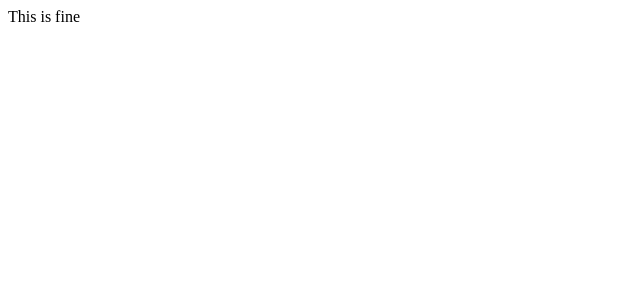
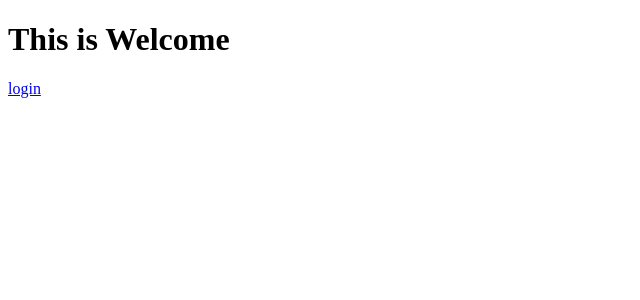
Before and after one commit to userdansilva/react-boilerplate, a React (Vite) app: page / in a window 1280 px wide. Shown: the top 300 px of the page, without its empty margins (0-640 px from the left). Built offline with nearby package versions, Linux system fonts and the light colour scheme.

Commit message:
Basic routing with react-router-dom using code split

```diff
--- a/package.json
+++ b/package.json
@@ -10,7 +10,9 @@
   },
   "dependencies": {
     "react": "^18.2.0",
-    "react-dom": "^18.2.0"
+    "react-dom": "^18.2.0",
+    "react-error-boundary": "^3.1.4",
+    "react-router-dom": "^6.4.3"
   },
   "devDependencies": {
     "@types/react": "^18.0.24",
--- a/src/App.tsx
+++ b/src/App.tsx
@@ -1,8 +1,11 @@
+import { BrowserRouter } from "react-router-dom";
+import { Routes } from "./routes";
+
 function App() {
   return (
-    <div className="App">
-      This is fine
-    </div>
+    <BrowserRouter>
+      <Routes />
+    </BrowserRouter>
   );
 }
 
--- /dev/null
+++ b/src/modules/auth/pages/index.tsx
@@ -0,0 +1,7 @@
+function Login() {
+  return (
+    <h1>This is login page</h1>
+  );
+}
+
+export default Login;
--- /dev/null
+++ b/src/modules/example/pages/index.tsx
@@ -0,0 +1,9 @@
+function Example() {
+  return (
+    <div>
+      <h1>This is Example</h1>
+    </div>
+  );
+}
+
+export default Example;
--- /dev/null
+++ b/src/modules/welcome/pages/index.tsx
@@ -0,0 +1,15 @@
+import { Link } from "react-router-dom";
+
+function Welcome() {
+  return (
+    <div>
+      <h1>This is Welcome</h1>
+
+      <Link to="auth/login">
+        login
+      </Link>
+    </div>
+  );
+}
+
+export default Welcome;
--- /dev/null
+++ b/src/routes/index.tsx
@@ -0,0 +1,43 @@
+import { lazy, Suspense } from "react";
+import { Routes as Switch, Route, Outlet } from "react-router-dom";
+import { ErrorBoundary } from "react-error-boundary";
+
+const Welcome = lazy(() => import("../modules/welcome/pages"));
+const Login = lazy(() => import("../modules/auth/pages"));
+const NotFound = lazy(() => import("../shared/pages/404"));
+
+function ErrorHandler() {
+  return (
+    <ErrorBoundary fallback={<h1>Ops! Something went wrong</h1>}>
+      <Outlet />
+    </ErrorBoundary>
+  );
+}
+
+function LazyHandler() {
+  return (
+    <Suspense fallback={<h1>Loading...</h1>}>
+      <Outlet />
+    </Suspense>
+  );
+}
+
+function Routes() {
+  return (
+    <Switch>
+      <Route element={<ErrorHandler />}>
+        <Route element={<LazyHandler />}>
+          <Route path="/" element={<Welcome />} />
+
+          <Route path="auth">
+            <Route path="login" element={<Login />} />
+          </Route>
+
+          <Route path="*" element={<NotFound />} />
+        </Route>
+      </Route>
+    </Switch>
+  );
+}
+
+export { Routes };
--- /dev/null
+++ b/src/shared/pages/404/index.tsx
@@ -0,0 +1,7 @@
+function NotFound() {
+  return (
+    <h1>This is not found</h1>
+  );
+}
+
+export default NotFound;
```
Also changed, not shown: .eslintrc.json, 3 other files (tests, documents, lock files or other folders).
